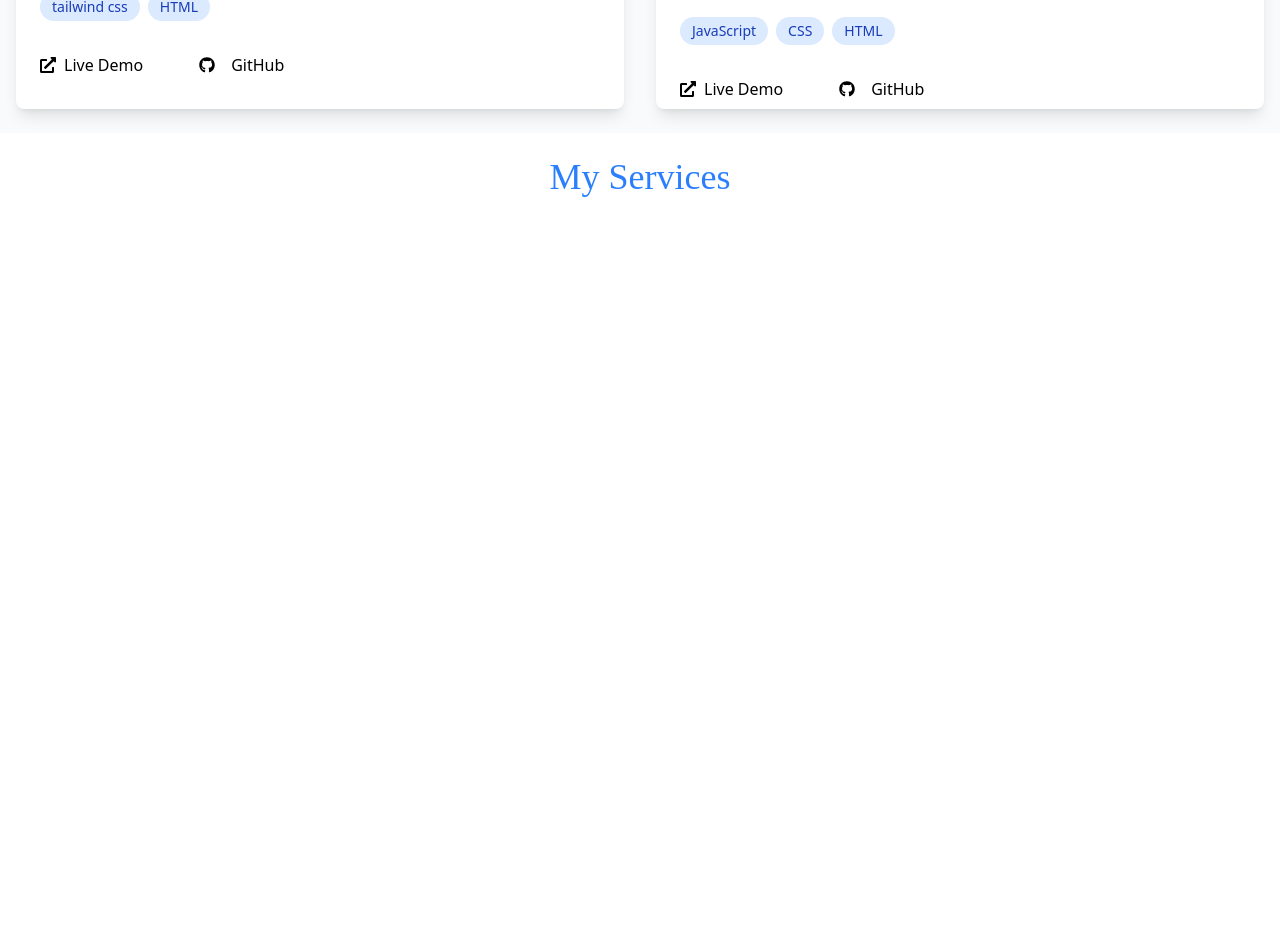
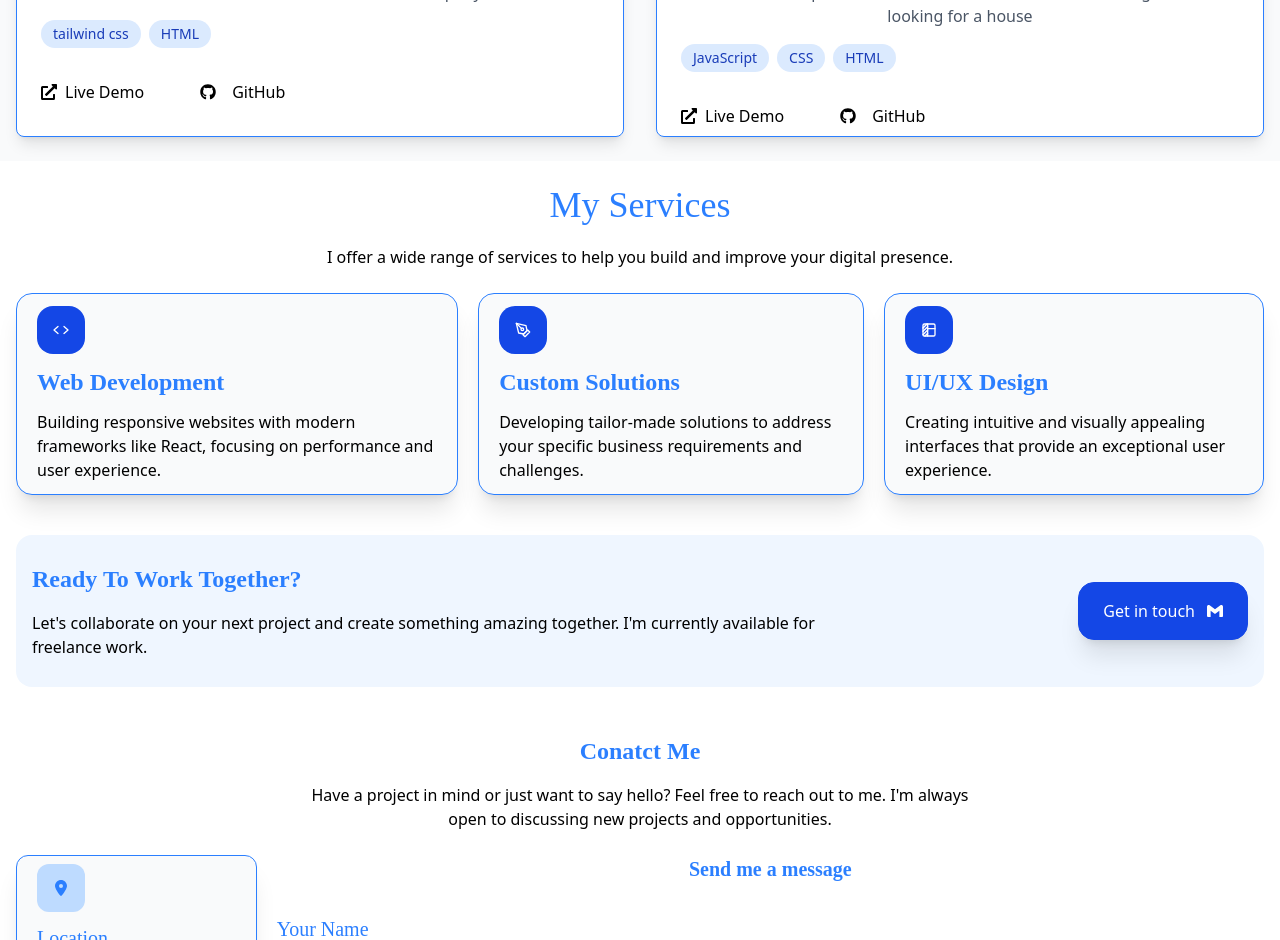
Before and after one commit to AnaghaInowei/portfolio-project, a React (Vite) app: page / in a window 1280 px wide. Shown: the part 1860-2800 px from the top of the page. Before the commit the page ends 2101 px from the top, so only its background shows below. Built offline with nearby package versions, Linux system fonts and the light colour scheme.

Commit message:
Remove About, Hero, Navbar, Projects, and Service components to streamline the application structure. Update App component imports accordingly and add Contact component for enhanced functionality.

```diff
--- a/components/Service.jsx
+++ /dev/null
@@ -1,17 +0,0 @@
-import React from "react";
-import { IoCode } from "react-icons/io5";
-
-export default function Service() {
-    return (
-        <section id="services" className="flex flex-col justify-center items-center text-center px-4 py-6">
-            <div>
-                <h2 className="text-4xl text-blue-500 mb-5" style={{ fontFamily: "cursive" }}>My Services</h2>
-
-            </div>
-
-            <div>
-
-            </div>
-        </section>
-    )
-}
--- a/src/App.jsx
+++ b/src/App.jsx
@@ -1,9 +1,10 @@
 import './App.css'
-import Navbar from '../components/navbar'
-import Hero from '../components/hero'
-import About from '../components/About'
-import Projects from '../components/Projects'
-import Service from '../components/Service'
+import Navbar from './components/navbar'
+import Hero from './components/hero'
+import About from './components/About'
+import Projects from './components/Projects'
+import Service from './components/Service'
+import Contact from './components/Conatct'
 
 function App() {
 
@@ -14,6 +15,7 @@ function App() {
       <About />
       <Projects/>
       <Service />
+      <Contact />
     </>
   )
 }
--- /dev/null
+++ b/src/components/Conatct.jsx
@@ -0,0 +1,84 @@
+import { FaLocationDot, FaPhone, FaXTwitter } from "react-icons/fa6";
+import { SiGmail } from "react-icons/si";
+import { FaLinkedin } from 'react-icons/fa'
+
+export default function Contact() {
+
+    const touch= [
+        {
+            id:1,
+            title: "Location",
+            image: <FaLocationDot/>,
+            description: "Port-Harcourt, Nigeria."
+        },
+        {
+            id:2,
+            title: "Phone",
+            image: <FaPhone/>,
+            description: "+2349168301327",
+        },
+        {
+            id:3,
+            title: "Mail",
+            image: <SiGmail/>,
+            description: "inoweianagha@gmail.com",
+        }
+    ];
+
+
+    return (
+        <section  className="flex flex-col justify-center gap-6 items-center text-center px-4 py-6">
+            <div className="max-w-2xl">
+                <h3 className="font-bold text-blue-500 text-2xl mb-4 " style={{ fontFamily: "cursive" }}>Conatct Me</h3>
+                <p>Have a project in mind or just want to say hello? Feel free to reach out to me. I'm always open to discussing new projects and opportunities.</p>
+            </div>
+
+            {/* contact section 🥱🥱 */}
+            <div className=" flex flex-col md:flex-row w-full gap-5">
+                    <div className="flex flex-col  gap-5">
+                        {touch.map(touched => (
+                            <div key={touched.id} className="flex flex-col gap-3 items-start text-left bg-gray-50 border rounded-xl border-blue-500 px-5 py-2 shadow-xl hover:shadow-blue-200 hover:-translate-2.5 transition-all duration-300">
+                            <div className="bg-blue-200 text-blue-500 p-4 rounded-xl">
+                                {touched.image}
+                            </div>
+                            <h4 className="text-xl text-blue-500" style={{ fontFamily: "cursive" }}>{touched.title}</h4>
+                            <p>{touched.description}</p>
+                        </div>
+                        ))}
+
+                        <div className="flex flex-col gap-6 justify-center items-start px-6 py-2 border rounded-2xl shadow-xl hover:shadow-blue-400 transition-all duration-300  border-blue-500">
+                            <h2 className="font-bold text-xl text-blue-500" style={{ fontFamily: "cursive" }}>Follow me</h2>
+                            <div className="flex justify-center items-center text-blue-400 text-2xl gap-5">
+                            <a href="https://www.linkedin.com/in/david-anagha " className=" text-3xl text-blue-500 hover:text-blue-600 transition-colors duration-300"><FaLinkedin /></a>
+                            <a href="https://www.x.com/InoweiAnagha" className=" text-3xl text-black  transition-colors duration-300"><FaXTwitter /></a>
+                            </div>
+                        </div>
+                    </div>
+
+                    <div className="flex flex-col justify-between w-full   items-center">
+                        <h3 className="font-bold text-xl text-blue-500" style={{ fontFamily: "cursive" }}>Send me a message</h3>
+                        <div className="flex flex-col gap-2 justify-start w-full items-start ">
+                            <label htmlFor="yourname" className="items-start text-xl text-blue-500" style={{ fontFamily: "cursive" }}>Your Name</label>
+                            <input type="text" name="yourname" id="yourname" placeholder="John Doe" className="border border-blue-200 rounded-2xl h-10 px-3 py-5   w-full" style={{ fontFamily: "cursive" }}/>
+                        </div>
+                        <div className="flex flex-col gap-2 justify-start w-full items-start ">
+                            <label htmlFor="email"className="text-xl text-blue-500" style={{ fontFamily: "cursive" }}>Email</label>
+                            <input type="email" name="email" id="email" placeholder="johndoe@gmail.com" className="border border-blue-200   w-full rounded-2xl h-10 px-3 py-5" style={{ fontFamily: "cursive" }}/>
+                        </div>
+                        <div className="flex flex-col gap-2 justify-start w-full items-start ">
+                            <label htmlFor="subject" className="text-xl text-blue-500" style={{ fontFamily: "cursive" }}>Subject</label>
+                            <input type="text" name="subject" id="subject" placeholder="Project Inquiry" className="border border-blue-200   w-full rounded-2xl h-10 px-3 py-5" style={{ fontFamily: "cursive" }}/>
+                        </div>
+                        <div className="flex flex-col gap-2 justify-start w-full items-start ">
+                            <label htmlFor="message" className="text-xl text-blue-500" style={{ fontFamily: "cursive" }}>Message</label>
+                            <textarea name="message" id="message" placeholder="Hello, I'd like to talk about..." className="border border-blue-200   w-full rounded-2xl h-40 px-3 py-5" style={{ fontFamily: "cursive" }}></textarea>
+                        </div>
+                    </div>
+
+
+            </div>
+
+        </section>
+
+    )
+}
--- /dev/null
+++ b/src/components/Footer.jsx
@@ -0,0 +1,7 @@
+export default function Footer() {
+    return (
+        <section>
+            <h2>Footer at last</h2>
+        </section>
+    )
+}
--- a/components/Projects.jsx
+++ b/src/components/Projects.jsx
@@ -1,6 +1,6 @@
 import React from 'react'
-import udemelity from '../src/assets/udemelity.png'
-import RentDirect from '../src/assets/rent-direct.png'
+import udemelity from '../assets/udemelity.png'
+import RentDirect from '../assets/rent-direct.png'
 import { FaExternalLinkAlt, FaGithub} from 'react-icons/fa'
 
 
@@ -36,9 +36,9 @@ const projects = [
               </p>
             </div>
 
-            <div className="grid grid-cols-1 md:grid-cols-2 gap-8">
+            <div className="grid grid-cols-1 md:grid-cols-2 gap-8 ">
               {projects.map(project => (
-                <div key={project.id} className="bg-white rounded-lg shadow-lg overflow-hidden hover:shadow-xl transition-shadow duration-300">
+                <div key={project.id} className="bg-white border hover:-translate-2.5 transition-all hover:shadow-blue-100  border-blue-500 rounded-lg shadow-lg overflow-hidden hover:shadow-xl duration-300">
                   <div className="relative group">
                     <img
                       src={project.image}
--- /dev/null
+++ b/src/components/Service.jsx
@@ -0,0 +1,62 @@
+import React from "react";
+import { IoCode } from "react-icons/io5";
+import { FiPenTool } from "react-icons/fi";
+import { TbTableColumn } from "react-icons/tb";
+import { SiGmail } from "react-icons/si";
+
+export default function ServiceSection() {
+// services
+    const services= [
+        {
+            id:1,
+            title: "Web Development",
+            image: <IoCode/>,
+            description: "Building responsive websites with modern frameworks like React, focusing on performance and user experience."
+        },
+        {
+            id:2,
+            title: "Custom Solutions",
+            image: <FiPenTool/>,
+            description: "Developing tailor-made solutions to address your specific business requirements and challenges.",
+        },
+        {
+            id:3,
+            title: "UI/UX Design",
+            image: <TbTableColumn/>,
+            description: "Creating intuitive and visually appealing interfaces that provide an exceptional user experience.",
+        }
+    ];
+
+    return (
+        <section id="services" className="flex flex-col justify-center gap-6 items-center text-center px-4 py-6">
+            <div>
+                <h2 className="text-4xl text-blue-500 mb-5" style={{ fontFamily: "cursive" }}>My Services</h2>
+                <p>I offer a wide range of services to help you build and improve your digital presence. </p>
+
+            </div>
+
+            {/* service iteration */}
+            <div className="flex flex-col md:flex-row justify-center items-center  gap-5">
+                {services.map(service => (
+                    <div key={service.id} className="flex flex-col gap-3 items-start text-left bg-gray-50 border rounded-2xl border-blue-500 px-5 py-3 shadow-xl hover:shadow-blue-200 hover:-translate-2.5 transition-all duration-300">
+                        <div className="bg-blue-700 text-white p-4 rounded-2xl hover:animate-spin">
+                            {service.image}
+                        </div>
+                        <h4 className="text-2xl text-blue-500 font-bold" style={{ fontFamily: "cursive" }}>{service.title}</h4>
+                        <p>{service.description}</p>
+                    </div>
+                )) }
+            </div>
+
+            {/* collab link to gmail */}
+            <div className="mt-4 flex flex-col md:flex-row justify-between items-start md:items-center bg-blue-50 gap-4 w-full px-4 py-7 rounded-2xl">
+                <div className="text-left md:max-w-2/3">
+                    <h3 className="font-bold text-blue-500 text-2xl mb-4 " style={{ fontFamily: "cursive" }}>Ready To Work Together?</h3>
+                    <p>Let's collaborate on your next project and create something amazing together. I'm currently available for freelance work.</p>
+                </div>
+                <a href="mailto:ezekieldavid150@gmail.com" className="flex justify-center items-center gap-3 border rounded-2xl border-blue-700 text-white bg-blue-700 px-6 py-4 transition-all duration-300 shadow-xl hover:shadow-blue-500">Get in touch <SiGmail/></a>
+
+            </div>
+        </section>
+    )
+}
--- a/components/hero.jsx
+++ b/src/components/hero.jsx
@@ -1,5 +1,5 @@
 import React from 'react';
-import profileImage from '../src/assets/inowei.png'
+import profileImage from '../assets/inowei.png'
 import { FaLinkedin, FaGithub} from 'react-icons/fa'
 import { FaXTwitter } from "react-icons/fa6";
 import { FaArrowDown } from "react-icons/fa6";
--- a/components/navbar.jsx
+++ b/src/components/navbar.jsx
@@ -1,4 +1,4 @@
-import { FaCode } from "react-icons/fa6";
+import { FaCode, FaWhatsapp } from "react-icons/fa6";
 
 export default function Navbar() {
   return (
@@ -25,8 +25,9 @@ export default function Navbar() {
           <li>
             <a href="#services" className="hover:text-blue-500 transition-colors duration-300">Services</a>
           </li>
-          <li>
-            <a href="#contact" className="hover:text-blue-500 transition-colors duration-300">Contact</a>
+          <li className="px-2 py-4 text-blue-500 border border-blue-500 rounded-2xl hover:bg-blue-500 hover:text-white transition-colors duration-300">
+            <a href="https://wa.me/2349168301327?text=Hello,%20I%20am%20interested%20in%20your%20services
+" className="flex justify-center items-center gap-2" target="_blank"><FaWhatsapp className="text-xl"/>Contact Me</a>
           </li>
         </ul>
       </nav>
```
Also changed, not shown: src/components/About.jsx (renamed from components/About.jsx), 1 other file (tests, documents, lock files or other folders).
